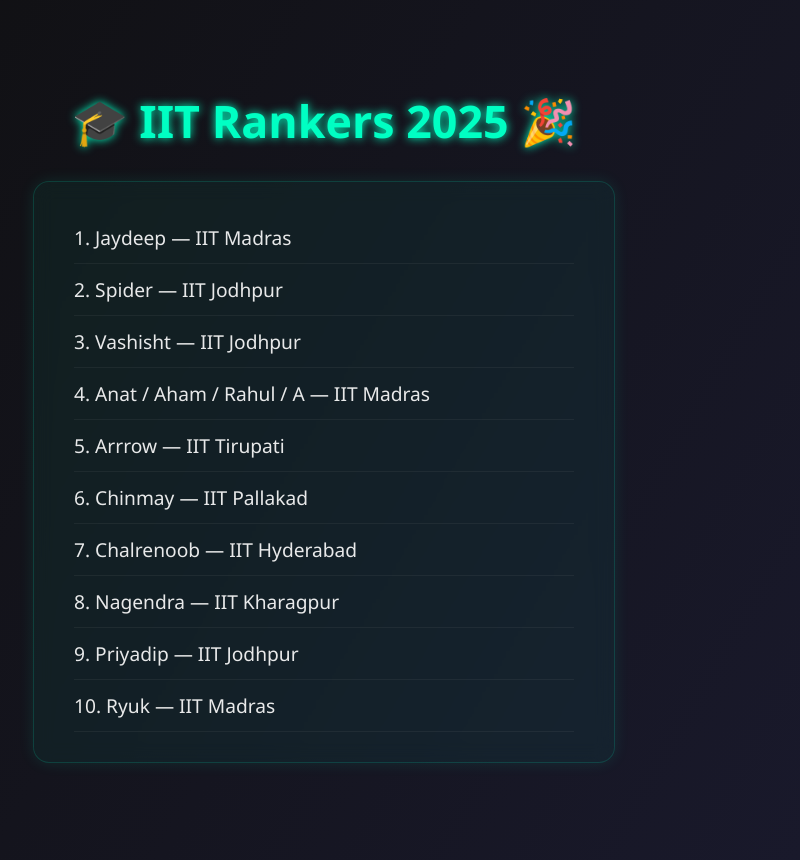
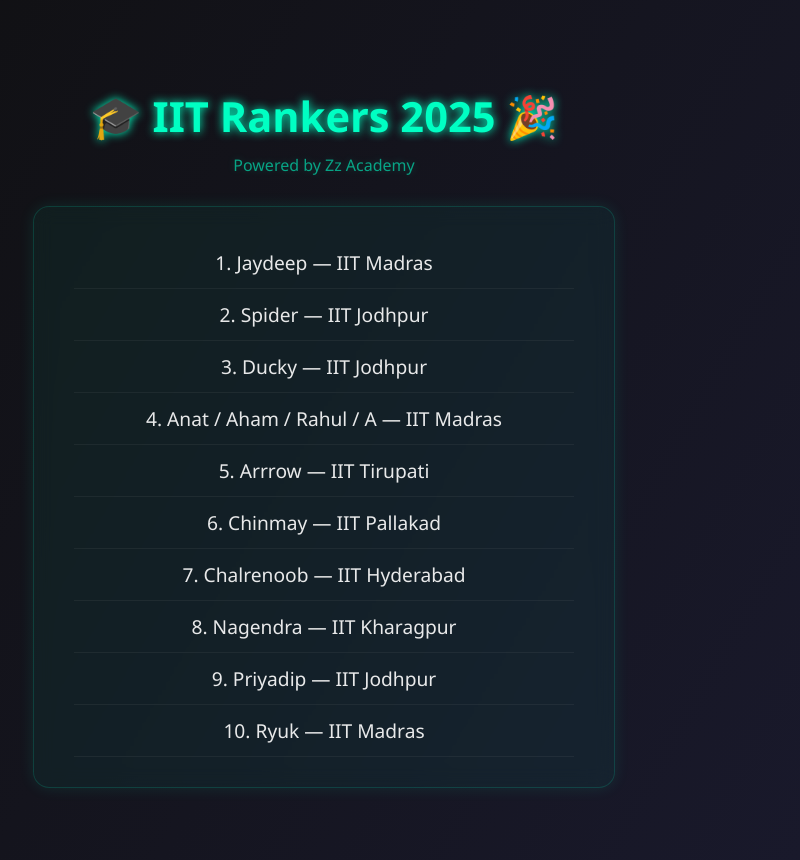
Before and after one commit to gate-da-ogs/gate-da-og, a plain HTML site: page index.html in a window 1280 px wide. Shown: the whole page, without its empty margins (316-1116 px from the left). Drawn offline with Linux system fonts and the light colour scheme.

Commit message:
Update index.html

```diff
--- a/index.html
+++ b/index.html
@@ -22,13 +22,21 @@
       align-items: center;
       padding-top: 60px;
       min-height: 100vh;
+      text-align: center;
     }
 
     h1 {
-      font-size: 2.8em;
-      margin-bottom: 30px;
+      font-size: 2.6em;
+      margin-bottom: 10px;
       color: #00ffc3;
       text-shadow: 0 0 10px #00ffc3;
+    }
+
+    .subtitle {
+      font-size: 1rem;
+      margin-bottom: 30px;
+      color: rgba(0, 255, 200, 0.6);
+      text-shadow: 0 0 8px rgba(0, 255, 200, 0.2);
     }
 
     .list-card {
@@ -57,34 +65,37 @@
       opacity: 0;
     }
 
-    .rank-list li:nth-child(n) { animation-delay: calc(0.2s * var(--i)); }
+    .rank-list li:nth-child(n) {
+      animation-delay: calc(0.2s * var(--i));
+    }
 
     @keyframes fadeIn {
       from { opacity: 0; transform: translateY(20px); }
       to { opacity: 1; transform: translateY(0); }
     }
 
-    /* Background Symbols Animation */
+    /* Floating Math Symbol Style */
     .symbol {
       position: absolute;
       font-size: 2.5rem;
-      color: rgba(0, 255, 200, 0.08);
-      animation: floatDown linear infinite;
+      font-weight: bold;
+      color: rgba(0, 255, 200, 0.05);
+      animation: driftDown linear infinite;
       user-select: none;
       pointer-events: none;
       z-index: 0;
     }
 
-    @keyframes floatDown {
+    @keyframes driftDown {
       0% {
-        transform: translateY(-100vh) rotate(0deg);
+        transform: translateY(-100vh) scale(1);
         opacity: 0;
       }
       50% {
-        opacity: 0.15;
+        opacity: 0.12;
       }
       100% {
-        transform: translateY(120vh) rotate(360deg);
+        transform: translateY(120vh) scale(1.2);
         opacity: 0;
       }
     }
@@ -107,25 +118,27 @@
   <!-- Floating Math Symbols -->
   <script>
     const symbols = ["∑", "π", "μ", "σ", "√", "∫", "∂", "∞", "Δ", "λ"];
-    for (let i = 0; i < 40; i++) {
+    for (let i = 0; i < 50; i++) {
       const el = document.createElement("div");
       el.className = "symbol";
       el.innerText = symbols[Math.floor(Math.random() * symbols.length)];
       el.style.left = Math.random() * 100 + "vw";
       el.style.top = Math.random() * -100 + "vh";
-      el.style.animationDuration = `${15 + Math.random() * 20}s`;
+      el.style.animationDuration = `${20 + Math.random() * 30}s`;
       el.style.fontSize = `${1.5 + Math.random() * 2.5}rem`;
+      el.style.transform = `rotate(${Math.random() * 360}deg)`;
       document.body.appendChild(el);
     }
   </script>
 
   <div class="container">
     <h1>🎓 IIT Rankers 2025 🎉</h1>
+    <div class="subtitle">Powered by Zz Academy</div>
     <div class="list-card">
       <ul class="rank-list">
         <li style="--i:1">1. Jaydeep — IIT Madras</li>
         <li style="--i:2">2. Spider — IIT Jodhpur</li>
-        <li style="--i:3">3. Vashisht — IIT Jodhpur</li>
+        <li style="--i:3">3. Ducky — IIT Jodhpur</li> <!-- Name updated -->
         <li style="--i:4">4. Anat / Aham / Rahul / A — IIT Madras</li>
         <li style="--i:5">5. Arrrow — IIT Tirupati</li>
         <li style="--i:6">6. Chinmay — IIT Pallakad</li>
```
